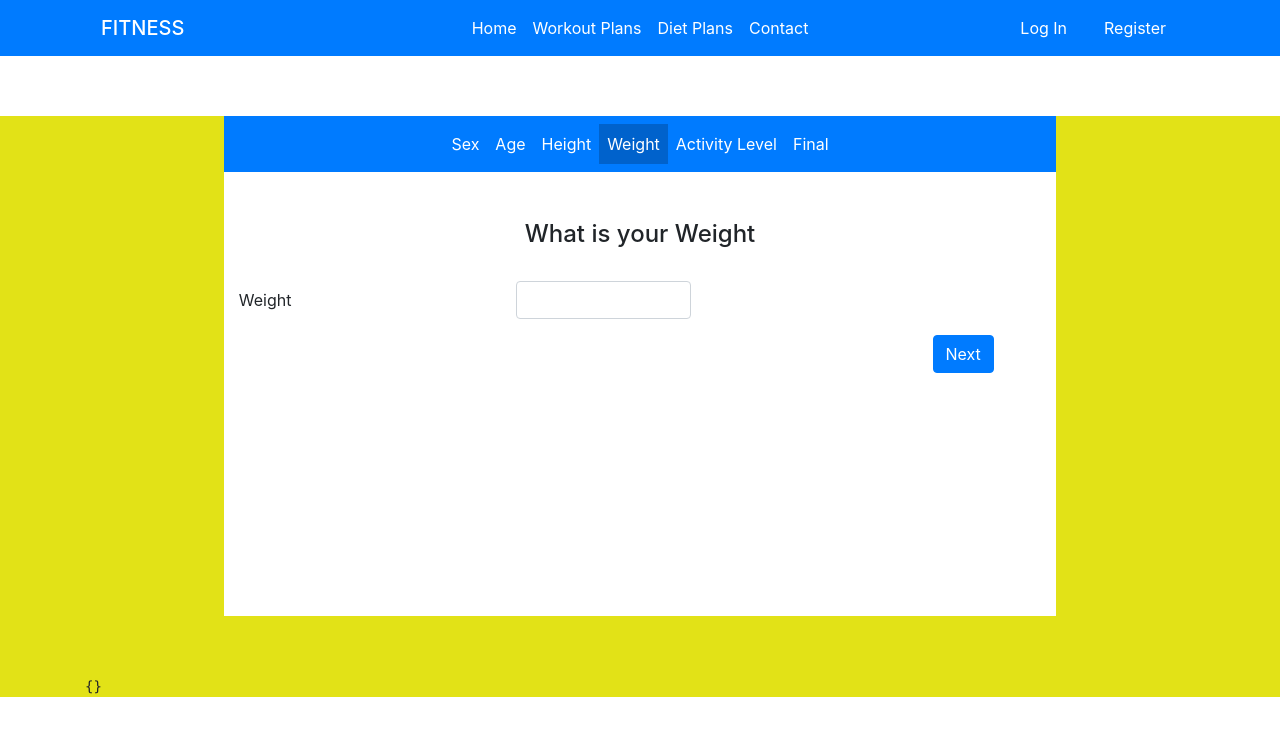
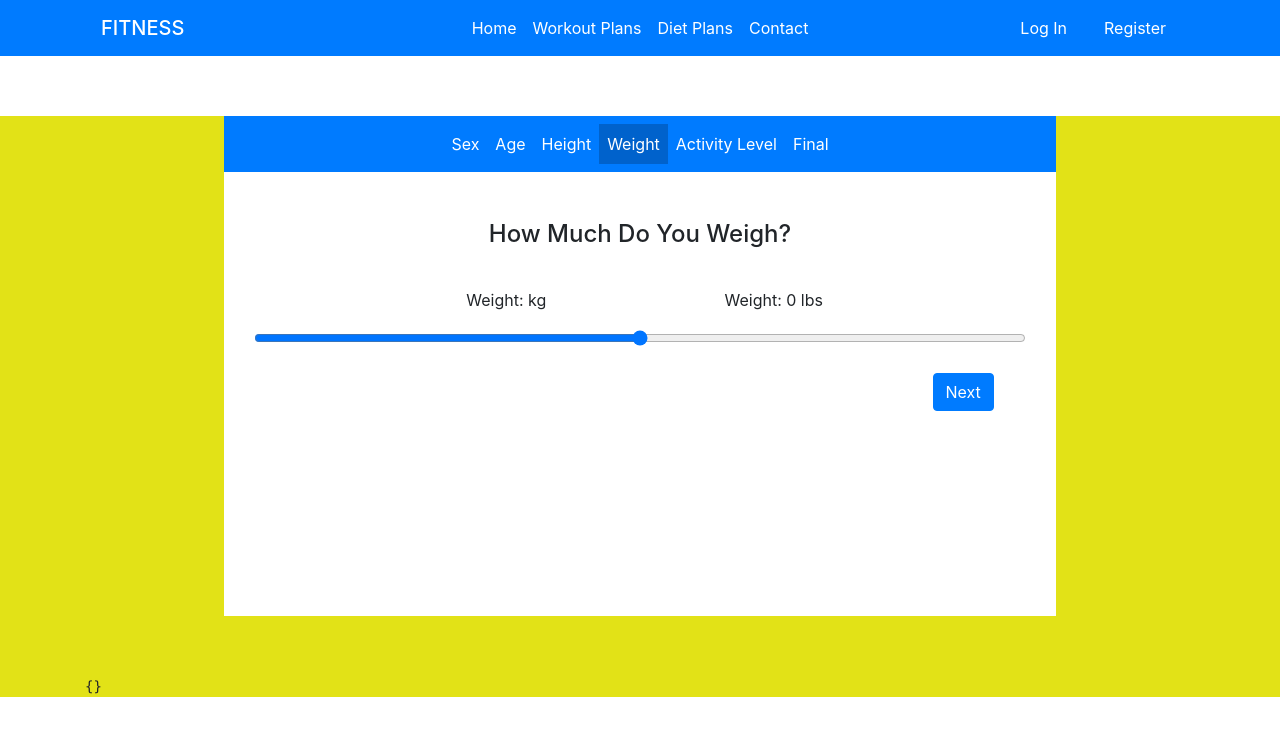
Before and after one commit to Tinomuchenje/FitnessWebApp, an Angular app in the folder Fitness-SPA/: page /home/weight in a window 1280 px wide. Shown: the top 736 px of the page. Built offline with nearby package versions, Linux system fonts and the light colour scheme.

Commit message:
Changed Weught to use range and conversion

```diff
--- a/Fitness-SPA/src/app/weight/weight.component.html
+++ b/Fitness-SPA/src/app/weight/weight.component.html
@@ -3,10 +3,11 @@
 <form #weightForm="ngForm" class="editForm" nonvalidate>
     <h4 class="head text-center">{{title}}</h4>
     <br>
-    <div class="form-group row">
-        <label for="inputweight" class="col-sm-4 col-form-label">Weight</label>
+    <div class="form-group text-center">
+        <label for="inputweight" class="col-sm-4 col-form-label">Weight: {{weight.weight}} kg</label>
+        <label for="inputweight" class="col-sm-4 col-form-label">Weight: {{displayWeight(weight.weight)}} lbs</label>
         <div class="col-sm">
-            <input type="number" class="form-control col-sm-4" name="inputweight" id="inputweight" [(ngModel)]="weight.weight" />
+            <input type="range" class="form-control" min="10" max="300" name="inputweight" id="inputweight" [(ngModel)]="weight.weight" />
         </div>
     </div>
     <div class="form-group row">
--- a/Fitness-SPA/src/app/weight/weight.component.ts
+++ b/Fitness-SPA/src/app/weight/weight.component.ts
@@ -12,7 +12,7 @@ import { FormDataService } from '../data/formData.service';
 })
 
 export class WeightComponent implements OnInit {
-  title = 'What is your Weight';
+  title = 'How Much Do You Weigh?';
   weight: Weight;
   form: any;
 
@@ -21,6 +21,13 @@ export class WeightComponent implements OnInit {
   ngOnInit(): void {
     this.weight = this.formDataService.getWeight();
     console.log('Weight loaded');
+  }
+
+  displayWeight(value: any): any{
+    if (!value){
+    return 0;
+  }
+    return Math.round(value * 2.20462);
   }
 
   save(form: any): boolean {
```
